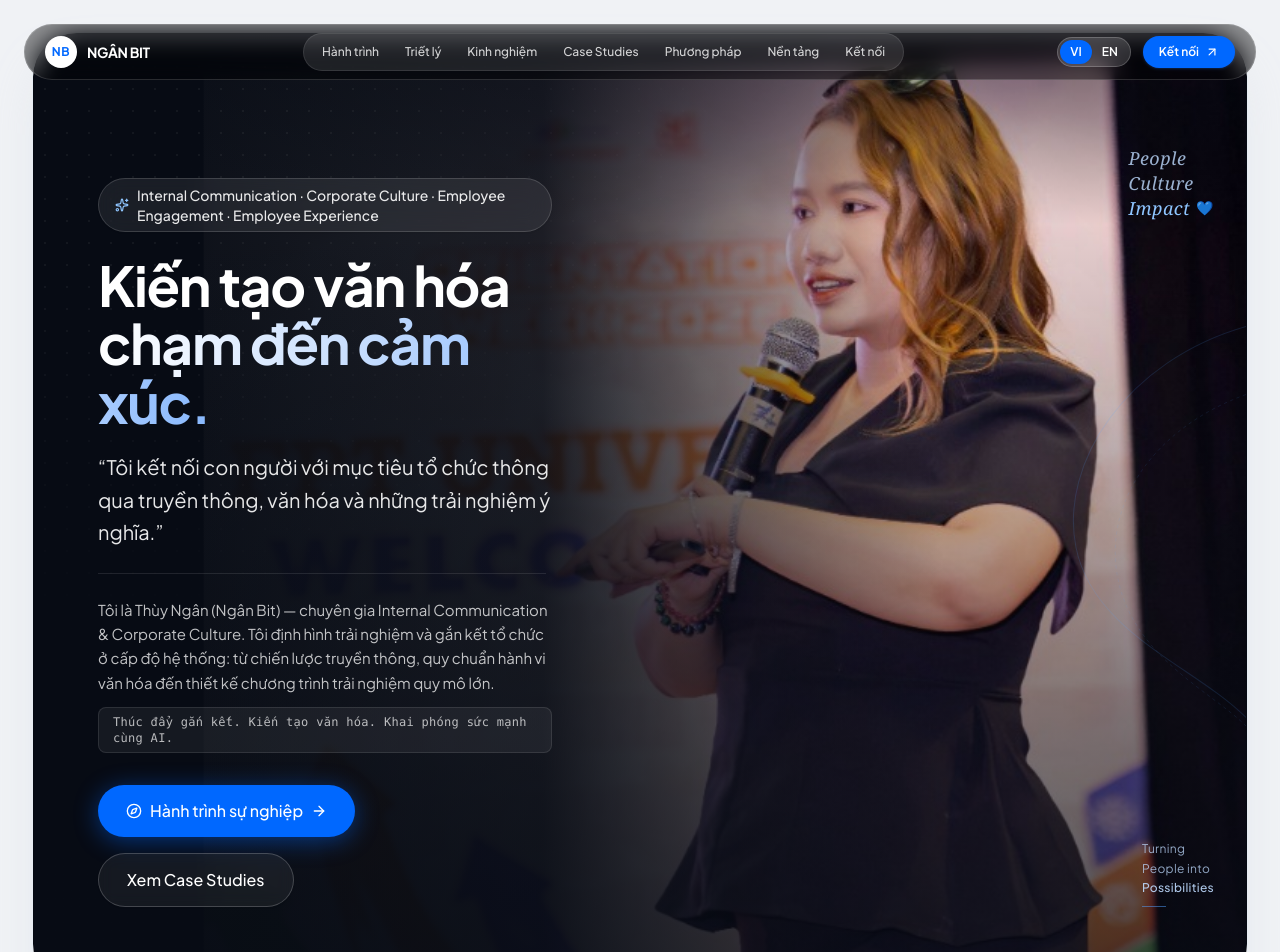
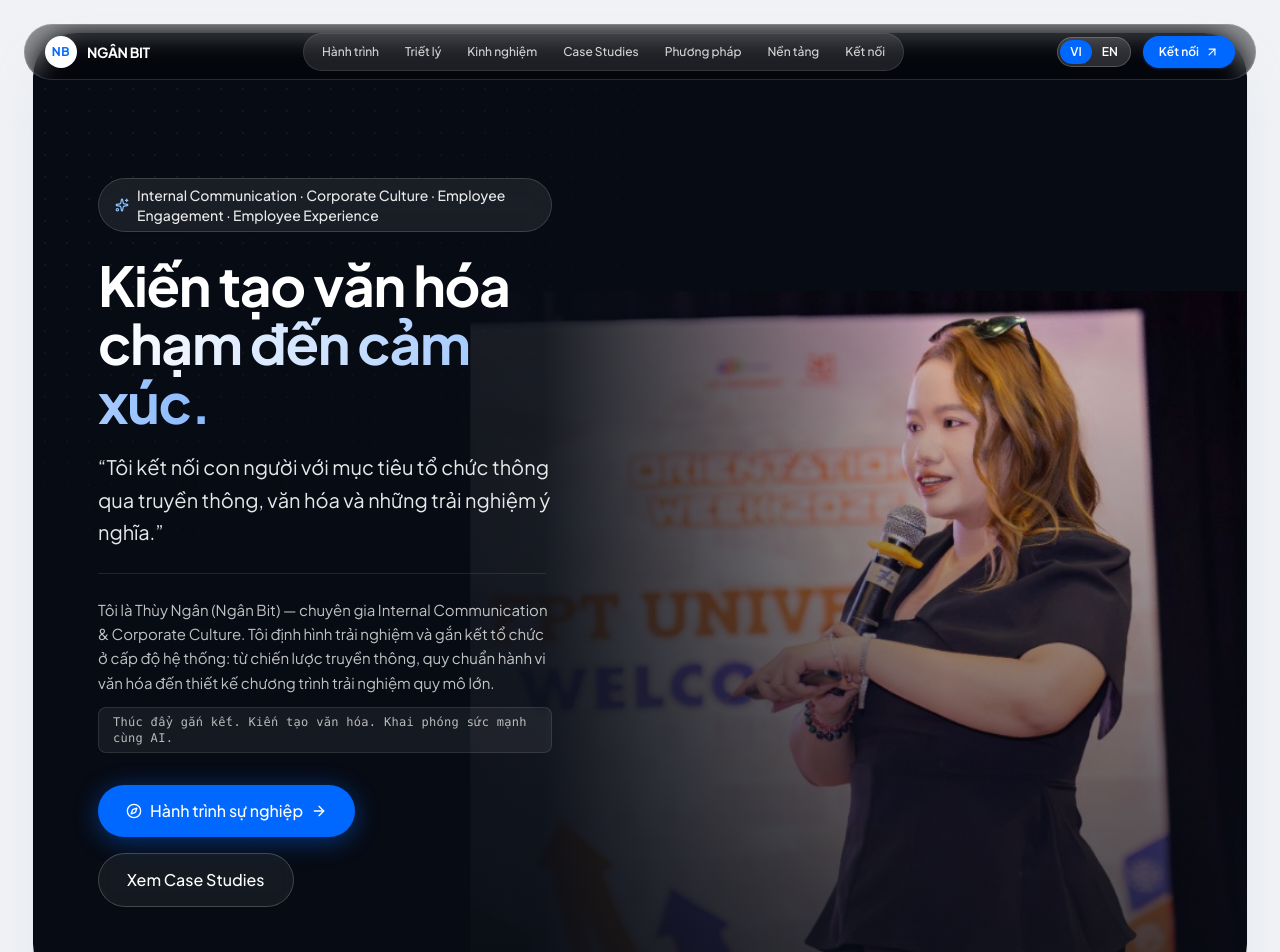
Before and after one commit to nngandang-alt/NganBit-personal-website, a React (Vite) app: page / in a window 1280 px wide. Shown: the top 952 px of the page. Built offline with nearby package versions, Linux system fonts and the light colour scheme.

Commit message:
fix(hero): remove right text clusters and scale down portrait to prevent head cropping under navbar

```diff
--- a/src/components/Hero.tsx
+++ b/src/components/Hero.tsx
@@ -22,13 +22,13 @@ export const Hero: React.FC<HeroProps> = ({
     >
       {/* ========================================================================= */}
       {/* 1. SEAMLESS PHOTOGRAPHIC BACKGROUND (Unified Canvas across the Hero)      */}
-      {/* Focal point centered at ~65-72% horizontal, with generous headroom at top */}
+      {/* Scaled down proportionally to keep head & hair completely uncropped       */}
       {/* ========================================================================= */}
       <div className="absolute inset-0 w-full h-full overflow-hidden pointer-events-none select-none">
         <img
           src={heroBgImage}
           alt="Đặng Vũ Thùy Ngân (Ngân Bit) - Internal Communication & Corporate Culture"
-          className="w-full h-full object-cover object-[52%_4%] sm:object-[54%_6%] lg:object-[50%_4%] transform scale-[1.08] translate-x-[4%] sm:translate-x-[8%] lg:translate-x-[15%] xl:translate-x-[18%] translate-y-[2%] sm:translate-y-[2.5%] lg:translate-y-[3.5%]"
+          className="w-full h-full object-cover object-[52%_top] sm:object-[54%_top] lg:object-[50%_top] transform scale-[0.88] sm:scale-[0.85] lg:scale-[0.82] xl:scale-[0.80] translate-x-[4%] sm:translate-x-[8%] lg:translate-x-[14%] xl:translate-x-[16%] translate-y-[5%] sm:translate-y-[6%] lg:translate-y-[7%] origin-bottom-right transition-transform duration-700 ease-out"
           id="hero-bg-img"
         />
 
@@ -40,17 +40,17 @@ export const Hero: React.FC<HeroProps> = ({
 
         {/* Mobile/Tablet Vertical Fade: Keeps face clear at top, darkens below for text */}
         <div
-          className="lg:hidden absolute inset-0 bg-gradient-to-b from-[#070B14]/35 via-[#070B14]/75 via-42% to-[#070B14] to-75% pointer-events-none z-[1]"
+          className="lg:hidden absolute inset-0 bg-gradient-to-b from-[#070B14]/30 via-[#070B14]/75 via-42% to-[#070B14] to-75% pointer-events-none z-[1]"
           aria-hidden="true"
         />
 
         {/* Soft atmospheric top-to-bottom vignette */}
         <div
-          className="absolute inset-0 bg-gradient-to-b from-[#070B14]/50 via-transparent via-20% to-[#070B14]/75 pointer-events-none z-[1]"
+          className="absolute inset-0 bg-gradient-to-b from-[#070B14]/60 via-transparent via-20% to-[#070B14]/80 pointer-events-none z-[1]"
           aria-hidden="true"
         />
 
-        {/* Top-left subtle dotted matrix grid (as seen in reference mockup) */}
+        {/* Top-left subtle dotted matrix grid */}
         <div
           className="absolute top-0 left-0 w-3/5 h-3/5 opacity-[0.05] pointer-events-none bg-[radial-gradient(#ffffff_1.2px,transparent_1.2px)] [background-size:22px_22px] [mask-image:radial-gradient(ellipse_at_top_left,white_25%,transparent_75%)] z-[1]"
           aria-hidden="true"
@@ -58,53 +58,7 @@ export const Hero: React.FC<HeroProps> = ({
       </div>
 
       {/* ========================================================================= */}
-      {/* 2. RIGHT SIDE EDITORIAL ACCENTS (Exact Match to Reference Mockup)         */}
-      {/* "People Culture Impact 💙", subtle blue vector curves, & bottom quote    */}
-      {/* ========================================================================= */}
-      <div className="hidden xl:flex flex-col items-start absolute right-8 2xl:right-14 top-28 2xl:top-32 text-left z-10 pointer-events-none select-none">
-        <span className="font-serif italic text-base lg:text-lg text-blue-200/80 tracking-wide leading-snug">
-          People
-        </span>
-        <span className="font-serif italic text-base lg:text-lg text-blue-200/80 tracking-wide leading-snug">
-          Culture
-        </span>
-        <span className="font-serif italic text-base lg:text-lg text-blue-300 font-medium tracking-wide leading-snug flex items-center gap-1.5">
-          Impact <span className="text-blue-400 not-italic text-sm">💙</span>
-        </span>
-      </div>
-
-      <svg
-        className="hidden xl:block absolute right-0 top-1/4 w-[340px] 2xl:w-[420px] h-[500px] pointer-events-none z-[5] opacity-35 stroke-blue-400/40"
-        viewBox="0 0 400 500"
-        fill="none"
-        aria-hidden="true"
-      >
-        <path
-          d="M 400,20 C 260,60 180,180 200,280 C 220,380 340,420 400,480"
-          strokeWidth="1.2"
-        />
-        <path
-          d="M 400,100 C 290,140 230,230 250,320 C 270,410 360,450 400,490"
-          strokeWidth="0.8"
-          strokeDasharray="4 4"
-        />
-      </svg>
-
-      <div className="hidden xl:flex flex-col items-start absolute right-8 2xl:right-14 bottom-20 2xl:bottom-24 text-left z-10 pointer-events-none select-none">
-        <span className="text-xs 2xl:text-sm text-blue-200/75 font-normal tracking-wide leading-relaxed">
-          Turning
-        </span>
-        <span className="text-xs 2xl:text-sm text-blue-200/75 font-normal tracking-wide leading-relaxed">
-          People into
-        </span>
-        <span className="text-xs 2xl:text-sm text-blue-200/90 font-medium tracking-wide leading-relaxed">
-          Possibilities
-        </span>
-        <div className="w-6 h-[1.5px] bg-blue-400/50 mt-2" />
-      </div>
-
-      {/* ========================================================================= */}
-      {/* 3. LEFT CONTENT SAFE ZONE (Desktop: ~48-52% width / Strictly zero overlap) */}
+      {/* 2. LEFT CONTENT SAFE ZONE (Desktop: ~48-52% width / Strictly zero overlap) */}
       {/* ========================================================================= */}
       <div className="relative z-20 w-full lg:w-[50%] xl:w-[48%] max-w-[640px] px-6 sm:px-10 md:px-12 lg:px-16 pt-24 sm:pt-28 md:pt-32 lg:pt-36 pb-12 sm:pb-16 lg:pb-20 flex flex-col justify-center">
 
```
